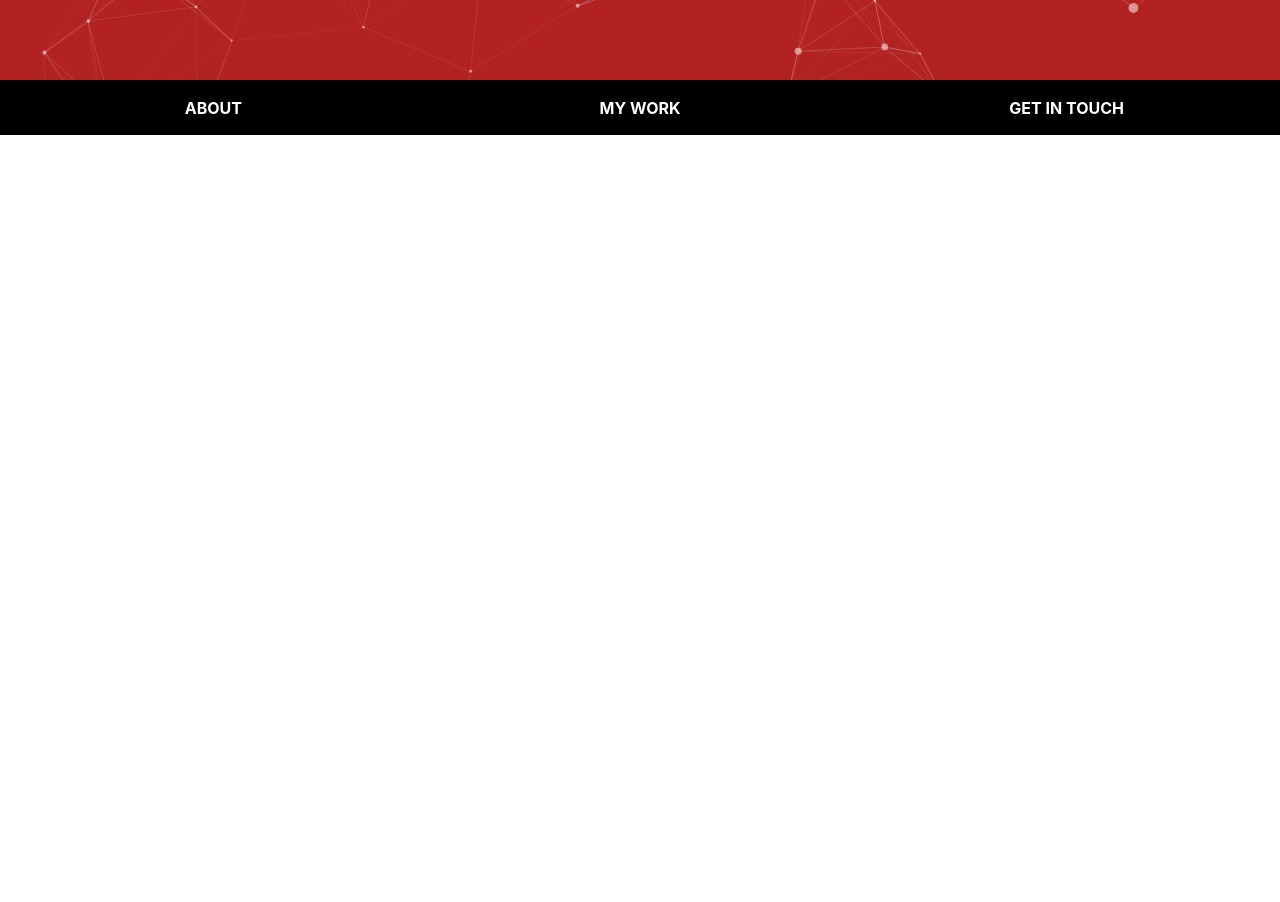
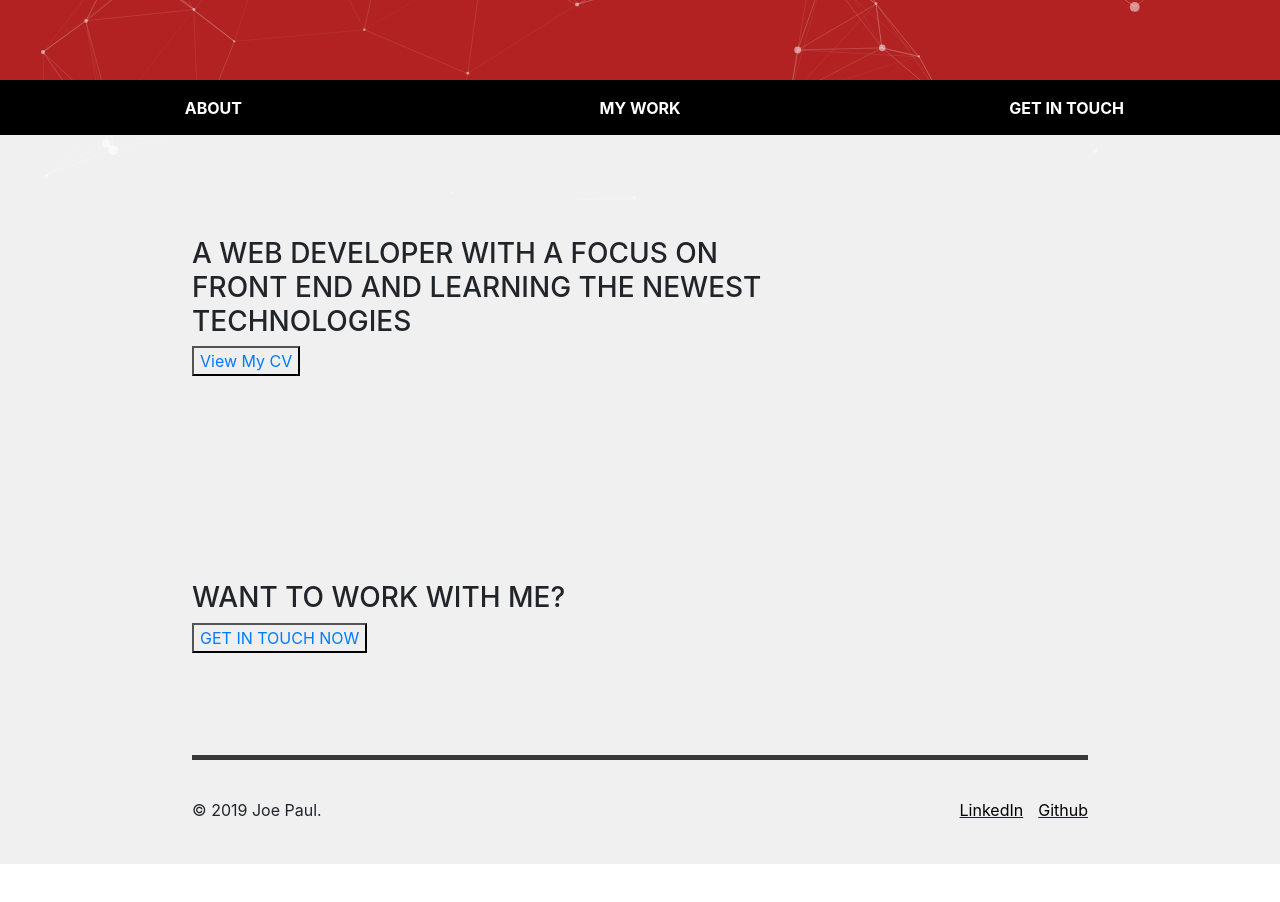
Before and after one commit to jpaul24/new_portfolio, a website: page app/index.html in a window 1280 px wide. Shown: the part 480-1382 px from the top of the page. After the commit the page ends 1344 px from the top, so only its background shows below. Drawn offline with nearby package versions, Linux system fonts and the light colour scheme.

Commit message:
about and contact sections

```diff
--- a/app/index.html
+++ b/app/index.html
@@ -41,14 +41,51 @@
       </ul>
     </nav>
     <section id="about-section">
+      <div class="my-container">
+        <div class="row">
+          <div class="col-12 col-md-8">
+            <h3>A WEB DEVELOPER WITH A FOCUS ON FRONT END AND LEARNING THE NEWEST TECHNOLOGIES</h3>
+            <button class="button">
+              <a href="cv.html">View My CV</a>
+            </button>
+          </div>
+        <div class="col-md-4">
 
+        </div>
+      </div>
     </section>
-    <section>
+    <section id="my-work-section">
+      <section class="jaunt">
+        <div class="my-container">
 
-    </section id="my-work-section">
-    <section>
+        </div>
+      </section>
+      <section class="let-it-grow">
+        <div class="my-container">
 
-    </section id="contact-section">
+        </div>
+      </section>
+    </section >
+    <section id="contact-section">
+      <div class="my-container">
+        <h3>WANT TO WORK WITH ME?</h3>
+        <button>
+          <a href="mailto:joe.paul0712@gmail.com?Subject=Hello%20" target="_top">GET IN TOUCH NOW</a>
+        </button>
+      </div>
+    </section>
+    <footer class="site-footer">
+      <section class="my-container footer-layout">
+        <div class="footer-content">
+          <p>© 2019 Joe Paul.</p>
+          <div class="footer-links">
+            <p><a href="">LinkedIn</a></p>
+            <p><a href="">Github</a></p>
+          </div>
+        </div>
+      </section>
+    </footer>
+    </div>
   </div>
 
 
--- /dev/null
+++ b/app/scss/about.scss
@@ -0,0 +1,12 @@
+#about-section {
+  padding: 8% 0 8% 0;
+  background: #F0F0F0;
+}
+
+.btn-danger {
+  a {
+    color: white;
+    font-size: 24px;
+    padding: 8px;
+  }
+}
--- a/app/scss/styles.scss
+++ b/app/scss/styles.scss
@@ -1,12 +1,53 @@
 @import "page";
 @import "nav";
 @import "mobstyle";
+@import "about";
+@import "contact";
+
+$danger: firebrick;
 
 html, body {
   overflow-x: hidden;
   scroll-behavior: smooth;
 }
 
-.page {
-  height: 200vh;
+a {
+  &:hover {
+    text-decoration: none;
+  }
 }
+
+.my-container {
+  margin: 0 auto;
+  width: 70%;
+}
+
+.site-footer .footer-layout {
+  padding: 3% 0 2% 0;
+  border-top: 5px solid rgba(10, 10, 10, 0.8);
+}
+
+.site-footer {
+  background: #F0F0F0;
+}
+
+.footer-content {
+  display: flex;
+  justify-content: space-between;
+}
+
+.footer-links {
+  display: flex;
+  p {
+    padding-left: 15px;
+    text-decoration: underline;
+  }
+  a {
+      color: black;
+    }
+}
+
+#contact-section {
+  padding: 8% 0 8% 0;
+  background: #F0F0F0;
+}
```
Also changed, not shown: app/css/about.css (added), app/css/contaxt.css (added), app/css/styles.css, app/scss/contaxt.scss (added).
